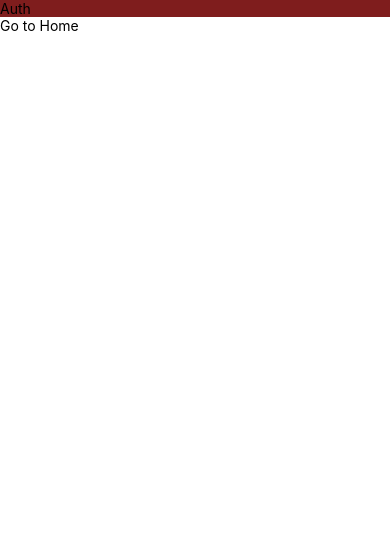
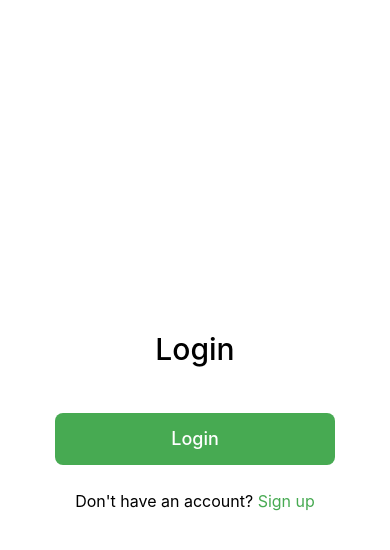
Before and after one commit to Shade-Angel/delivery-app-record, a React Native app in the folder client/: screen / in a window 390 px wide. Shown: the top 550 px of the page. Built offline with nearby package versions, Linux system fonts and the light colour scheme.

Commit message:
создание экрана регистрации

```diff
--- a/client/app/components/screens/auth/Auth.tsx
+++ b/client/app/components/screens/auth/Auth.tsx
@@ -1,20 +1,51 @@
-import { useTypedNavigation } from "@/hooks/useTypedNavigation";
-import { FC } from "react";
+import Button from "@/components/ui/button/Button";
+import Loader from "@/components/ui/Loader";
+import { IAuthFormData } from "@/types/auth.interface";
+import { FC, useState } from "react";
+import { SubmitHandler, useForm } from "react-hook-form";
 import { Pressable, Text, View } from "react-native";
 
 const Auth: FC = () => {
-    const { navigate } = useTypedNavigation()
+    const [isReg, setIsReg] = useState(false)
+
+    const {handleSubmit, reset, control} = useForm<IAuthFormData>({
+        mode: 'onChange'
+    })
+
+    const onSumbit:SubmitHandler<IAuthFormData> = data => {
+        console.log(data)
+    }
+
+    const isLoding = false
 
     return (
-        <View>
-            <Text className="bg-red-900">
-                Auth
-            </Text>
-            <Pressable onPress={() => navigate('Home')}>
-                <Text >
-                    Go to Home
-                    </Text>
-                </Pressable>
+        <View className="mx-2 items-center justify-center h-full">
+            <View className="w-9/12">
+                <Text className="text-center text-black text-3xl font-medium mb-8">
+                    {isReg ? 'Sing Up' : 'Login'}
+                </Text>
+                {isLoding ? (
+                    <Loader />
+                ) : (
+                    <>
+
+                        <Button onPress={handleSubmit(onSumbit)}>
+                            {isReg ? 'Sing Up' : 'Login'}
+                        </Button>
+
+                        <Pressable onPress={() => setIsReg(!isReg)}>
+                            <Text className="text-black text-center text-base mt-6">
+                                {isReg
+                                    ? 'Already have an account '
+                                    : "Don't have an account? "}
+                                <Text className="text-[#47AA52]">
+                                    {isReg ? 'Login' : 'Sign up'}
+                                </Text>
+                            </Text>
+                        </Pressable>
+                    </>
+                )}
+            </View>
         </View>
     )
 }
--- /dev/null
+++ b/client/app/components/ui/Loader.tsx
@@ -0,0 +1,8 @@
+import { FC } from "react";
+import { ActivityIndicator } from "react-native";
+
+const Loader: FC = () => {
+    return <ActivityIndicator size='large' color='#47AA52' />
+}
+
+export default Loader
--- /dev/null
+++ b/client/app/components/ui/button/Button.tsx
@@ -0,0 +1,18 @@
+import { FC, PropsWithChildren } from "react";
+import { Pressable, Text } from "react-native";
+import cn from 'clsx'
+import { IButton } from "./button.interface";
+
+const Button: FC<PropsWithChildren<IButton>> = ({ children, className, ...rest }) => {
+    return (
+        <Pressable className={cn(
+            'self-center mt-3.5 bg-[#47AA52] w-full py-3 font-light rounded-lg', className
+            )}
+            {...rest}
+        >
+            <Text className="text-white text-center font-medium text-lg">{children}</Text>
+        </Pressable>
+    )
+}
+
+export default Button
--- /dev/null
+++ b/client/app/components/ui/button/button.interface.tsx
@@ -0,0 +1,5 @@
+import { PressableProps } from "react-native";
+
+export interface IButton extends PressableProps {
+    className?: string
+}
--- /dev/null
+++ b/client/app/types/auth.interface.ts
@@ -0,0 +1,3 @@
+import { IUser } from "./user.interface";
+
+export interface IAuthFormData extends Pick<IUser, 'email' | 'password'> {}
--- a/client/package.json
+++ b/client/package.json
@@ -15,10 +15,12 @@
     "@react-navigation/native-stack": "^7.15.1",
     "@trivago/prettier-plugin-sort-imports": "^6.0.2",
     "babel-plugin-root-import": "^6.6.0",
+    "clsx": "^2.1.1",
     "expo": "^54.0.0",
     "expo-status-bar": "~3.0.8",
     "nativewind": "^2.0.0",
     "react": "19.1.0",
+    "react-hook-form": "^7.75.0",
     "react-native": "0.81.5",
     "react-native-reanimated": "~4.1.1",
     "react-native-safe-area-context": "~5.6.0",
```
Also changed, not shown: client/app/types/user.interface.ts (added, +8 -0 lines), 1 other file (tests, documents, lock files or other folders).
